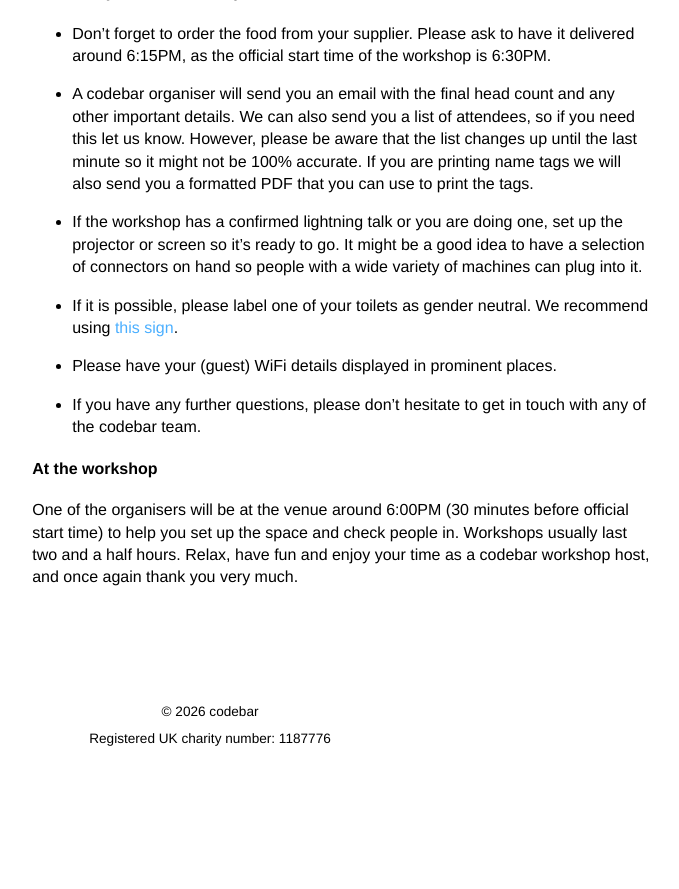
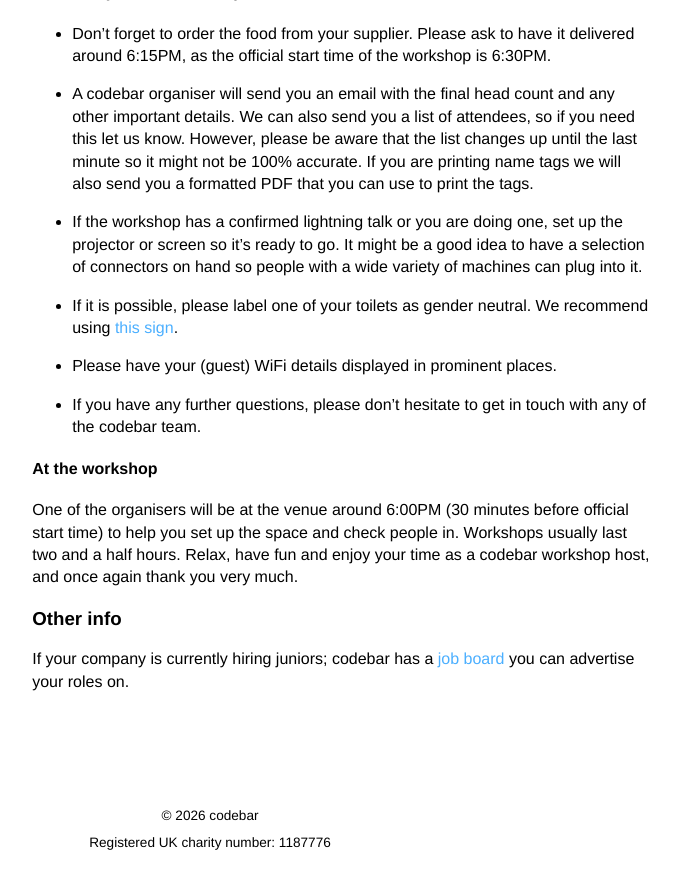
Before and after one commit to codebar/manual, a Jekyll site: the page built from _posts/2015-03-26-host-guide.md, in a window 1280 px wide and 900 px high, scrolled down 1198 px. Shown: the top 889 px of the window, without its empty margins (430-1109 px from the left). Built offline with Jekyll 4.4.1, drawn with Linux system fonts in a browser that asks for light colours; nearby versions of some CDN libraries; before the commit the page ends 1994 px from its top, so only the background shows below that.

Commit message:
added job board link to host guide

```diff
--- a/_posts/2015-03-26-host-guide.md
+++ b/_posts/2015-03-26-host-guide.md
@@ -47,3 +47,6 @@
 #### At the workshop
 
 One of the organisers will be at the venue around 6:00PM (30 minutes before official start time) to help you set up the space and check people in. Workshops usually last two and a half hours. Relax, have fun and enjoy your time as a codebar workshop host, and once again thank you very much.
+
+### Other info
+If your company is currently hiring juniors; codebar has a [job board](https://jobs.codebar.io/) you can advertise your roles on.
```
